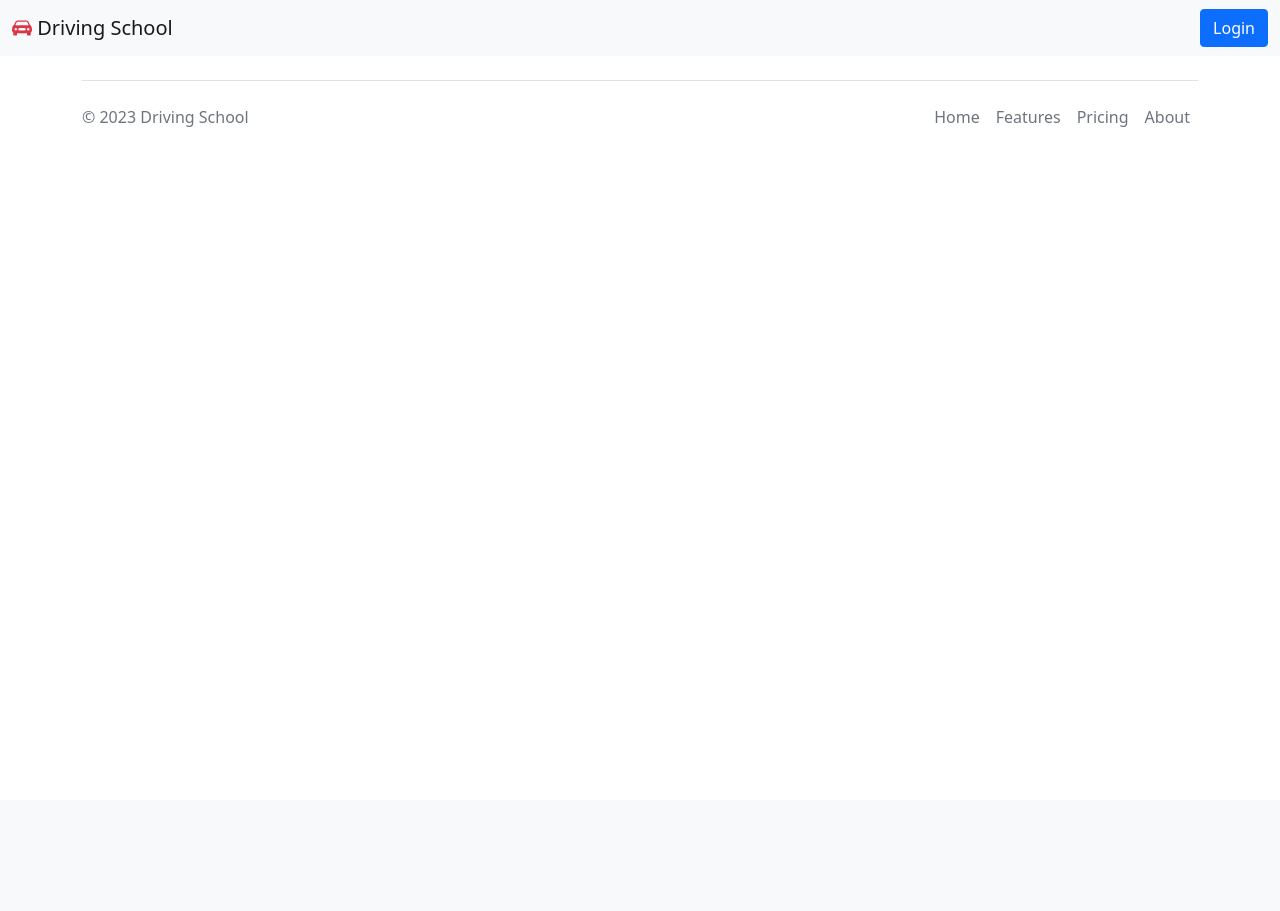
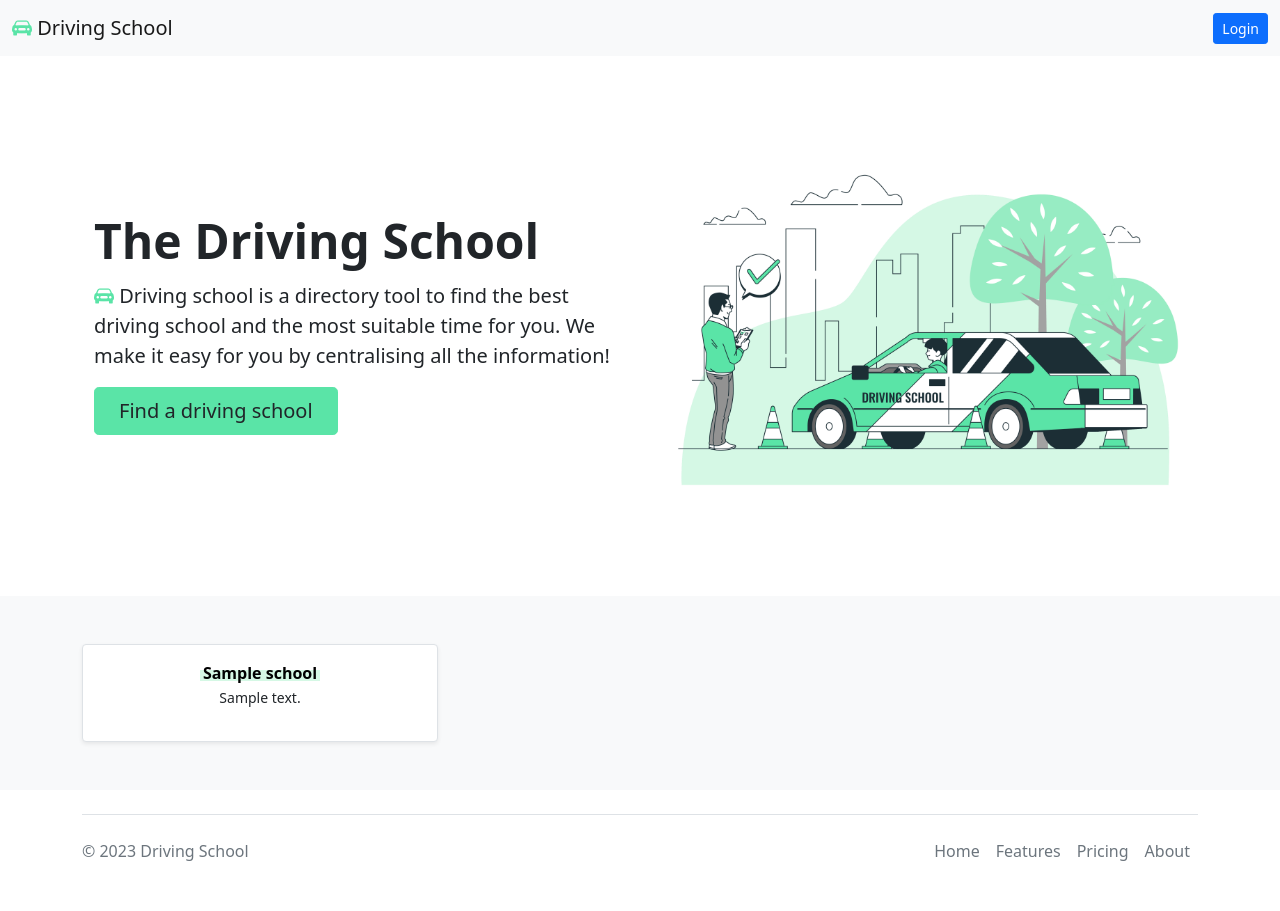
Before and after one commit to louisalr/Driving-School-B3, a Django app: template home/templates/home/index.html in a window 1280 px wide. Before the commit the page ends 127 px from the top, so only its background shows below. Run offline with Django 4.2, Linux system fonts and the light colour scheme; the template is opened without the code that fills it: most values are stand-ins (such as "Sample title", 1, 10 or a date in 2020); some libraries are stand-ins or nearby versions.

Commit message:
feat : home page v.1

```diff
--- a/home/models.py
+++ b/home/models.py
@@ -5,8 +5,7 @@ class School(models.Model):
     name = models.CharField(max_length=50)
     address = models.CharField(max_length=100)
     phone = models.CharField(max_length=10)
-    email = models.CharField(max_length=50)
-
+    description = models.TextField(max_length=255, null=True, blank=True)
 
 class Customer(AbstractUser):
     isManager = models.BooleanField(default=False)
--- a/home/templates/home/index.html
+++ b/home/templates/home/index.html
@@ -1,9 +1,56 @@
 {% extends 'layout.html'%}
+{% load static %}
 
 {% block content %}
 
-<div class="container">
-
+<div class="bg-white">
+<div class="container col-xxl-8 px-4 py-5">
+    <div class="row flex-lg-row-reverse align-items-center g-5 py-5">
+      <div class="col-10 col-sm-8 col-lg-6">
+        <img src="{% static 'img/img_car_home.jpg' %}" class="d-block mx-lg-auto img-fluid" alt="Bootstrap Themes" width="700" height="500" loading="lazy">
+      </div>
+      <div class="col-lg-6">
+        <h1 class="display-5 fw-bold lh-1 mb-3">The Driving School</h1>
+        <p class="lead"><i class="bi bi-car-front-fill text-white-green"></i>&nbsp;Driving school is a directory tool to find the best driving school and the most suitable time for you. We make it easy for you by centralising all the information!</p>
+        <div class="d-grid gap-2 d-md-flex justify-content-md-start">
+          <a href="#cible-findaschool" class="btn btn-white-green btn-lg px-4 me-md-2">Find a driving school</a>
+        </div>
+      </div>
+    </div>
+  </div>
 </div>
 
+
+
+
+{% if schools %}
+<section id="cible-findaschool">
+<div class="bg-light">
+<div class="container overflow-hidden pb-5 pt-5">
+    <div class="row gy-4">
+        {% for school in schools %}
+        <div class="col-12 col-md-4">
+            <div class="p-3 border bg-white rounded shadow-sm" type="button" data-bs-toggle="collapse"
+                data-bs-target="#collapseWidthExample{{ school.id }}" aria-expanded="false"
+                aria-controls="collapseWidthExample{{ school.id }}">
+                <p class="text-center">
+                    <span class="text-dark fw-bold"><mark class="mark-white-white-green">{{ school.name }}</mark></span><br>
+                    <small style="font-size: 14px;">{{ school.address }}</small>
+                </p>
+                <div class="d-flex justify-content-center">
+                    <div class="collapse collapse-vertical mx-auto" id="collapseWidthExample{{ school.id }}">
+                        <div class="card card-body w-100 overflow-hidden">
+                            <p>{{ school.description }}</p>
+                        </div>
+                    </div>
+                </div>
+            </div>
+        </div>
+        {% endfor %}
+    </div>
+</div>
+</div>
+</section>
+{% endif %}
+
 {% endblock %}
--- a/home/templates/layout.html
+++ b/home/templates/layout.html
@@ -8,8 +8,10 @@
     <meta name="viewport" content="width=device-width, initial-scale=1.0">
     <!-- CSS ICONS -->
     <link rel="stylesheet" href="https://cdn.jsdelivr.net/npm/bootstrap-icons@1.9.1/font/bootstrap-icons.css">
+    <!-- CSS BOOSTRAP -->
+    <link rel="stylesheet" href="{% static 'css/bootstrap.min.css' %}">
     <!-- CSS CUSTOM -->
-    <link rel="stylesheet" href="{% static 'css/bootstrap.min.css' %}">
+    <link rel="stylesheet" href="{% static 'css/style.css' %}">
     <!-- CSS GOOGLE FONTS -->
     <link rel="preconnect" href="https://fonts.googleapis.com">
     <link rel="preconnect" href="https://fonts.gstatic.com" crossorigin>
@@ -25,27 +27,15 @@
     <header>
         <nav class="navbar navbar-light bg-light">
             <div class="container-fluid">
-                <a class="navbar-brand" href=""><i class="bi bi-car-front-fill text-danger"></i>&nbsp;Driving School</a>
+                <a class="navbar-brand" href=""><i class="bi bi-car-front-fill text-white-green"></i>&nbsp;Driving School</a>
                 <form class="d-flex">
                     <input hidden class="form-control me-2 .d-none" type="search" placeholder="Search" aria-label="Search">
                     <button hidden class="btn btn-secondary me-2"><i class="bi bi-search"></i></button>
 
                     {% if user.is_authenticated %}
-                        <div class="dropdown">
-                            <button class="btn btn-primary dropdown-toggle" type="button" id="dropdownMenuLink"
-                                    data-bs-toggle="dropdown" aria-expanded="false">
-                                {{ user.username }}
-                            </button>
-                            <div class="dropdown-menu" aria-labelledby="dropdownMenuLink">
-                                {% if user.is_staff %}
-                                    <a class="dropdown-item" href="{% url 'admin:index' %}">Admin</a>
-                                {% endif %}
-                                <a class="dropdown-item" href="">Logout</a>
-                            </div>
-                        </div>
-
+                        <a href="" class="btn btn-danger btn-sm">Logout</a>
                     {% else %}
-                        <a href="" class="btn btn-primary">Login</a>
+                        <a href="" class="btn btn-primary btn-sm">Login</a>
                     {% endif %}
 
                 </form>
--- a/home/views.py
+++ b/home/views.py
@@ -4,11 +4,11 @@ from home.models import School
 
 class IndexView(generic.ListView):
     template_name = 'home/index.html'
-    context_object_name = 'cars'
+    context_object_name = 'schools'
 
     def get_queryset(self):
-        """Return the last five published questions."""
-        return School.objects.order_by('name')[:5]
+        return School.objects.all()
+
 
 
 class DetailView(generic.DetailView):
--- /dev/null
+++ b/static/css/style.css
@@ -0,0 +1,21 @@
+html {
+    scroll-behavior: smooth;
+   }
+
+/* Color code : #5AE4A7 */
+.text-white-green{
+    color: #5AE4A7;
+}
+
+.btn-white-green{
+    background-color: #5AE4A7;
+    border-color: #5AE4A7;
+}
+
+/* Color code : #D5F8E5 */
+.mark-white-white-green{
+    background-color: #D5F8E5;
+    display: inline-block;
+    line-height: 0em;
+    padding-bottom: 0.5em;
+}
```
Also changed, not shown: db.sqlite3, home/migrations/0002_remove_customer_school_alter_school_email_and_more.py (added), home/migrations/0003_alter_school_email.py (added), home/migrations/0004_remove_school_email.py (added), home/migrations/0005_school_description.py (added), static/img/img_car_home.jpg (added).
